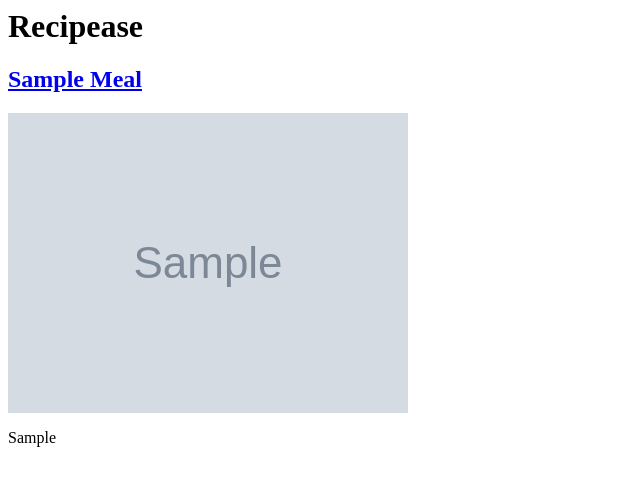
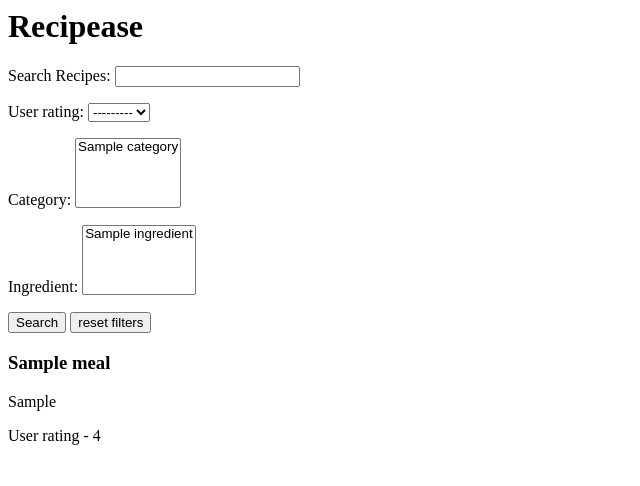
Before and after one commit to danieldeiana/recipease, a Django app: page / in a window 1280 px wide. Shown: the top 486 px of the page, without its empty margins (0-640 px from the left). Run offline with Django 3.2, Linux system fonts and the light colour scheme; tables that the repository leaves empty hold one stand-in row (values such as "Sample post"); grey boxes marked "Sample" are stand-in pictures.

Commit message:
implemented django filter to the index

```diff
--- /dev/null
+++ b/recipe/filters.py
@@ -0,0 +1,22 @@
+from .models import Meal
+import django_filters
+
+class MealFilter(django_filters.FilterSet):
+    USER_RATING_CHOICES = (
+        [(x+1, x+1) for x in range(5)]
+    )
+    name = django_filters.CharFilter(
+        lookup_expr='contains',
+        label='Search Recipes',
+        )
+    user_rating = django_filters.ChoiceFilter(
+        choices=USER_RATING_CHOICES,
+        )
+    class Meta:
+        model = Meal
+        fields = [
+            'name',
+            'user_rating',
+            'category',
+            'ingredient',
+        ]
--- a/recipe/templates/recipe/index.html
+++ b/recipe/templates/recipe/index.html
@@ -1,9 +1,15 @@
 {% extends 'recipease/base.html' %}
+{% block content %}
+    <form method="get">
+        {{ filter.form.as_p }}
+        <button type="submit">Search</button>
 
-{% block content %}
-    {% for meal in meals %}
-        <h2><a href="{{ meal.id }}">{{ meal.name | title }}</a></h2>
-        <img src="{{ meal.image }}" alt="{{ meal.image }}">
+        <button onclick="location.href='/'" type="reset">reset filters</button>
+
+    </form>
+    {% for meal in filter.qs %}
+        <h3>{{ meal.name }}</h3>
         <p>{{ meal.intro }}</p>
+        <p>User rating - {{ meal.user_rating }}</p>
     {% endfor %}
 {% endblock %}
--- a/recipe/views.py
+++ b/recipe/views.py
@@ -1,9 +1,11 @@
 from django.shortcuts import get_object_or_404, render
+from .filters import MealFilter
 from .models import Meal
 
 def index(request):
-    meals = Meal.objects.all()
-    context = {'meals': meals,}
+    meal_list = Meal.objects.all()
+    meal_filter = MealFilter(request.GET, queryset=meal_list)
+    context = {'filter': meal_filter}
     return render(request, 'recipe/index.html', context)
 
 def detail(request, meal_id):
```
Also changed, not shown: requirements.txt (+8 -0 lines), readme.md.
